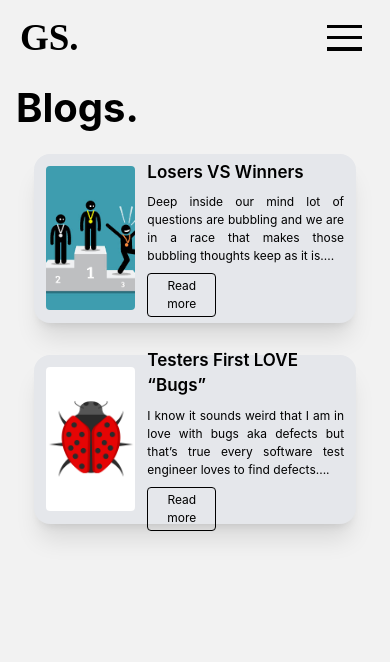
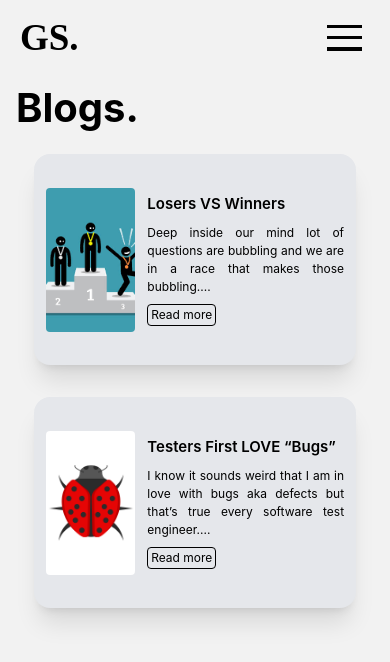
Before and after one commit to amitmishrra/gauravsingh, a React (Create React App) app: page /#/blogs in a window 390 px wide. Shown: the top 662 px of the page. Built offline with nearby package versions, Linux system fonts and the light colour scheme.

Commit message:
padding fixed

```diff
--- a/src/Data/BlogsData.json
+++ b/src/Data/BlogsData.json
@@ -1,13 +1,13 @@
 [
     {
         "title" : "Losers VS Winners",
-        "data" : "Deep inside our mind lot of questions are bubbling and we are in a race that makes those bubbling thoughts keep as it is....",
+        "data" : "Deep inside our mind lot of questions are bubbling and we are in a race that makes those bubbling....",
         "link" : "https://medium.com/@gaurav10690/deep-inside-our-mind-lot-of-questions-are-bubbling-and-we-are-in-race-that-makes-those-bubbling-b20ad3e40bf6",
         "img" : "assets/win.png"
     },
     {
         "title" : "Testers First LOVE “Bugs”",
-        "data" : "I know it sounds weird that I am in love with bugs aka defects but that’s true every software test engineer loves to find defects....",
+        "data" : "I know it sounds weird that I am in love with bugs aka defects but that’s true every software test engineer....",
         "link" : "https://medium.com/@gaurav10690/i-know-it-sounds-weird-that-i-am-love-with-bugs-aka-defects-but-thats-true-every-software-test-9ec91499cf92",
         "img" : "assets/bug.png"
     }
--- a/src/Pages/Blogs/index.jsx
+++ b/src/Pages/Blogs/index.jsx
@@ -15,10 +15,10 @@ const Blogs = () => {
           blogsData.map((data)=>{
             return(
 
-                <div onClick={()=>{window.open(data.link, "_blank")}} className="container flex items-center p-3  w-[90%] lg:w-[40vw] lg:h-[35vh] h-[20vh] rounded-2xl bg-gray-200 shadow-xl my-4">
+                <div onClick={()=>{window.open(data.link, "_blank")}} className="container flex items-center p-3  w-[90%] lg:w-[40vw] lg:h-[35vh] h-[25vh] rounded-2xl bg-gray-200 shadow-xl my-4">
                     <img src={data.img} className=" object-cover h-[9rem] w-[30%]  lg:h-full rounded" alt="" />
-                    <div className=" w-[70%] pl-3 flex flex-col">
-                        <h1 className=" text-[17px] md:text-[24px] font-semibold mb-2">
+                    <div className=" w-[70%] pl-3 flex flex-col justify-around">
+                        <h1 className=" text-[15px] md:text-[24px] font-semibold mb-2">
                              {data.title}
                         </h1>
                         <p className=" text-justify mb-2 text-[12px] md:text-[14px]">
--- a/src/Pages/Blogs/style.css
+++ b/src/Pages/Blogs/style.css
@@ -1,7 +1,7 @@
 .readbtn {
     border: solid 1px black;
     border-radius: 0.25rem;
-    padding: 3px 3px;
+    padding: 1px 1px;
     transition: 0.2s;
 }
 
```
